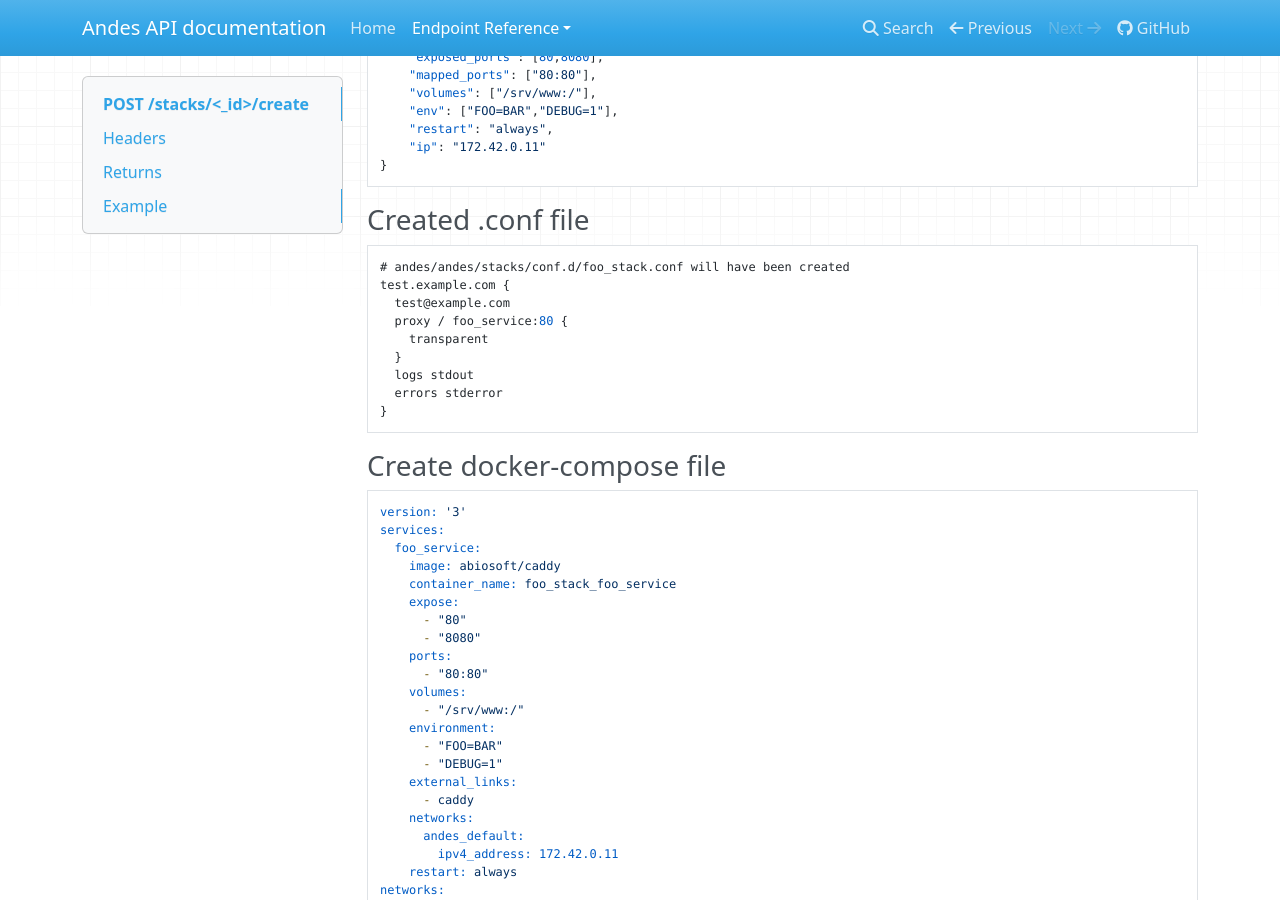
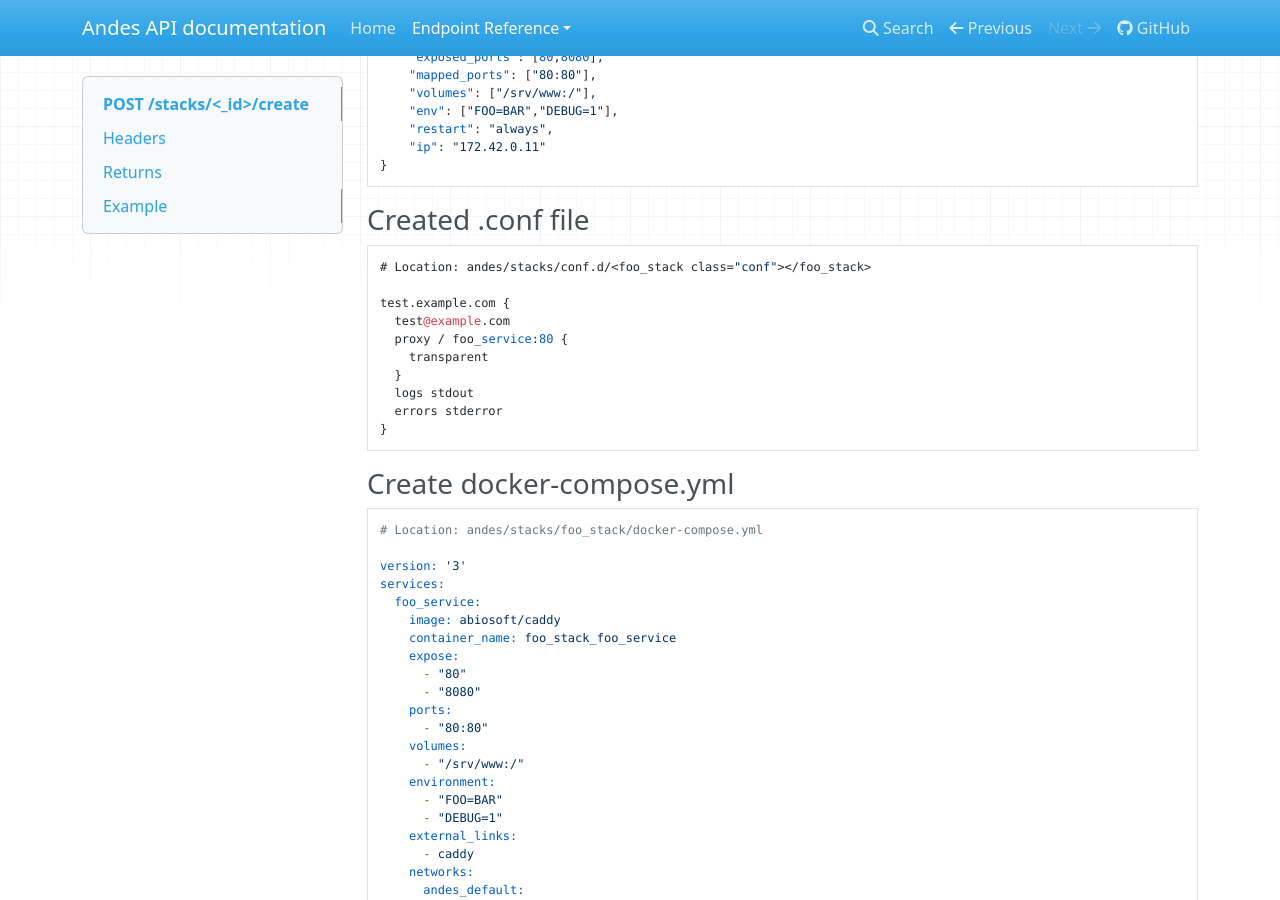
Before and after one commit to obitech/andes, an MkDocs documentation site: the page built from docs/docs/endpoints/stacks/id/apply/post.md, in a window 1280 px wide and 900 px high, scrolled down 1267 px. Built offline with MkDocs 1.6.1, drawn with Linux system fonts in a browser that asks for light colours; nearby versions of some CDN libraries; old or Windows-style settings are respelled for this version of MkDocs.

Commit message:
small changes in docs

````diff
--- a/docs/docs/endpoints/stacks/id/apply/post.md
+++ b/docs/docs/endpoints/stacks/id/apply/post.md
@@ -62,8 +62,9 @@ Status code | Data | Comments
 ```
 
 ### Created .conf file
-```json
-# andes/andes/stacks/conf.d/foo_stack.conf will have been created
+```
+# Location: andes/stacks/conf.d/<foo_stack class="conf"></foo_stack>
+
 test.example.com {
   test@example.com
   proxy / foo_service:80 {
@@ -74,8 +75,10 @@ test.example.com {
 }
 ```
 
-### Create docker-compose file
-```
+### Create docker-compose.yml
+```yaml
+# Location: andes/stacks/foo_stack/docker-compose.yml
+
 version: '3'
 services:
   foo_service:
````
Also changed, not shown: 2 other files.
